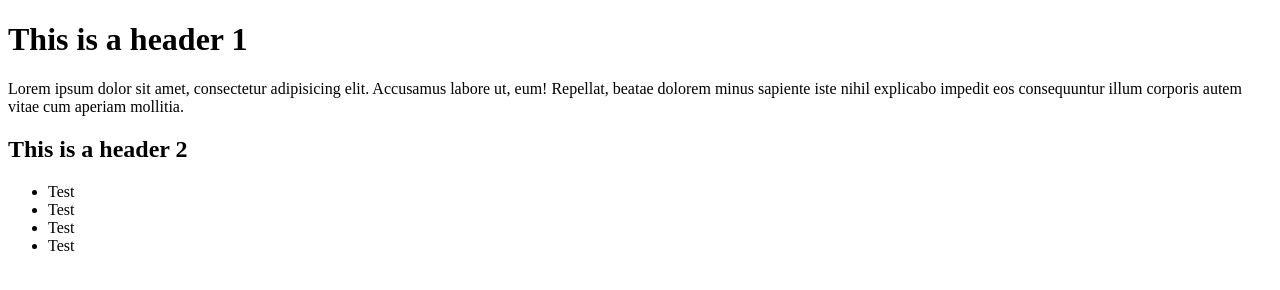
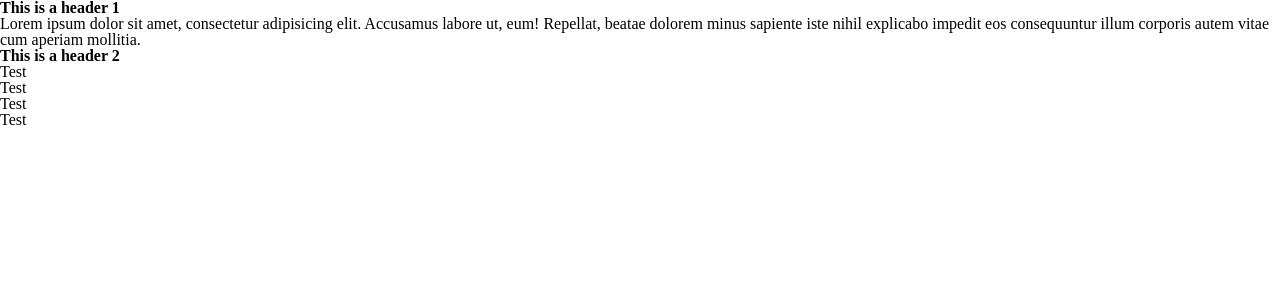
Before and after one commit to mariarabin/mariarabin.github.io, a plain HTML site: page index.html in a window 1280 px wide. Drawn offline with Linux system fonts and the light colour scheme.

Commit message:
updated the css filename

```diff
--- a/index.html
+++ b/index.html
@@ -8,7 +8,7 @@
     <title>Example Page</title>
     <!-- Once a reset.css is used uncomment the following line to see how this stylesheet works-->
     <!--Try enabling and then disabling it more than once.-->
-    <link rel="stylesheet" type="text/css" href="./reset.css">
+    <link rel="stylesheet" type="text/css" href="./style.css">
 
   </head>
 
```
